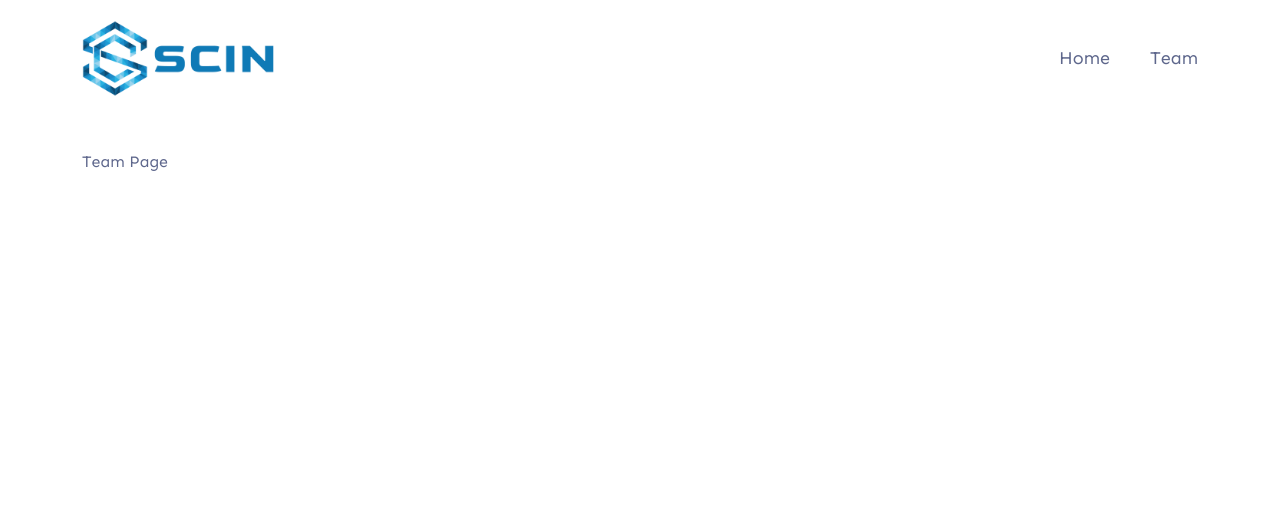
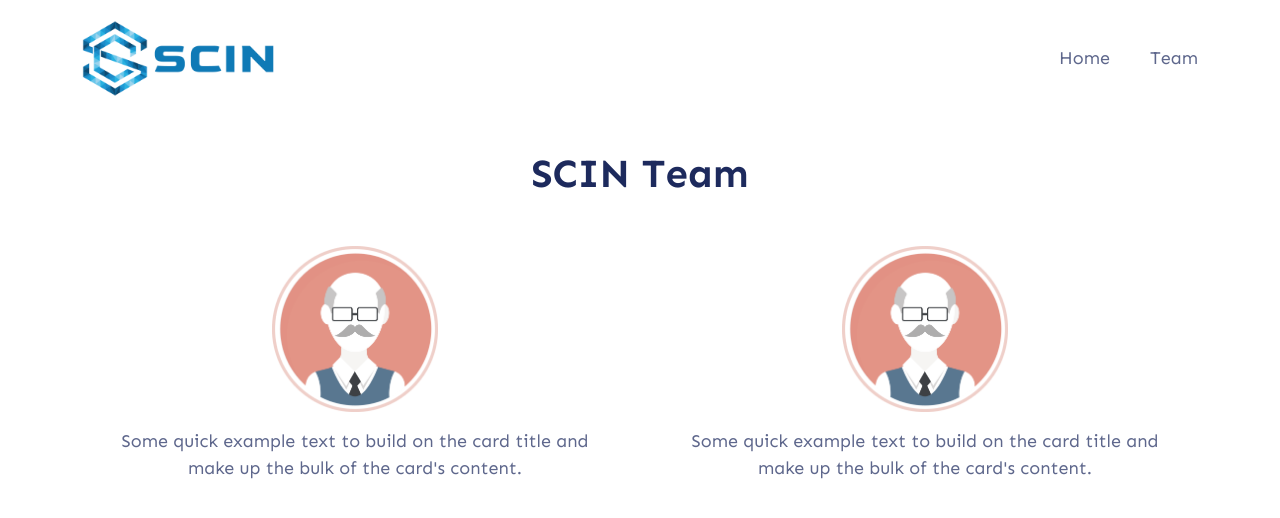
Before and after one commit to scinhq/landing-page, a Next.js app: page /team in a window 1280 px wide. Shown: the top 518 px of the page. Built offline with nearby package versions, Linux system fonts and the light colour scheme.

Commit message:
Remove preloader, Add teams page

```diff
--- a/src/pages/index.tsx
+++ b/src/pages/index.tsx
@@ -6,11 +6,10 @@ import heroImage from '../../public/img/hero/hero-img.png';
 import searchImage from '../../public/img/search/search-img.png';
 import smartContract from '../../public/img/plan/smart contract.svg';
 import Navbar from '../components/Navbar';
-import Preloader from '../components/Preloader';
 
 export default function Home() {
   return (
-    <div>
+    <>
       <SEO
         title={'SCIN'}
         siteTitle={'Decentralized Scientific Publishing'}
@@ -19,7 +18,6 @@ export default function Home() {
         }
       />
 
-      <Preloader />
       <Navbar />
       {/* <!-- ========================= hero-section start ========================= --> */}
       <section id="home" className="hero-section">
@@ -328,6 +326,6 @@ export default function Home() {
       <a href="#" className="scroll-top btn-hover">
         <em className="lni lni-chevron-up"></em>
       </a>
-    </div>
+    </>
   );
 }
--- a/src/pages/team.tsx
+++ b/src/pages/team.tsx
@@ -1,5 +1,6 @@
+import Image from 'next/image';
 import Navbar from '../components/Navbar';
-import Preloader from '../components/Preloader';
+import Avatar from '../../public/img/avatar.png';
 import SEO from '../components/seo';
 
 const TeamPage = () => {
@@ -12,11 +13,63 @@ const TeamPage = () => {
           'SCIN is a decentralized scientific publishing platform, empowering researchers to retain the ownership of their work.'
         }
       />
-      {/* <Preloader /> */}
       <Navbar />
       <section id="home" className="other-main-sections">
         <div className="container">
-          <div>Team Page</div>
+          <main role="main">
+            <section className="jumbotron text-center">
+              <div className="container">
+                <h1 className="jumbotron-heading">SCIN Team</h1>
+              </div>
+            </section>
+            <div
+              className="row justify-content-around py-5"
+              style={{ textAlign: 'center' }}
+            >
+              <div className="col">
+                <div className="row justify-content-center">
+                  <div className="col-4">
+                    <Image
+                      src={Avatar}
+                      className="card-img-top"
+                      layout="responsive"
+                      width={100}
+                      height={100}
+                      alt="avatar-image-filler"
+                      priority
+                    />
+                  </div>
+                </div>
+                <div className="card-body">
+                  <p className="card-text">
+                    Some quick example text to build on the card title and make
+                    up the bulk of the card's content.
+                  </p>
+                </div>
+              </div>
+              <div className="col">
+                <div className="row justify-content-center">
+                  <div className="col-4">
+                    <Image
+                      src={Avatar}
+                      className="card-img-top"
+                      layout="responsive"
+                      width={100}
+                      height={100}
+                      alt="avatar-image-filler"
+                      priority
+                    />
+                  </div>
+                </div>
+                <div className="card-body">
+                  <p className="card-text">
+                    Some quick example text to build on the card title and make
+                    up the bulk of the card's content.
+                  </p>
+                </div>
+              </div>
+            </div>
+          </main>
         </div>
       </section>
     </div>
```
Also changed, not shown: public/js/main.js (+28 -49 lines), public/img/avatar.png (added).
